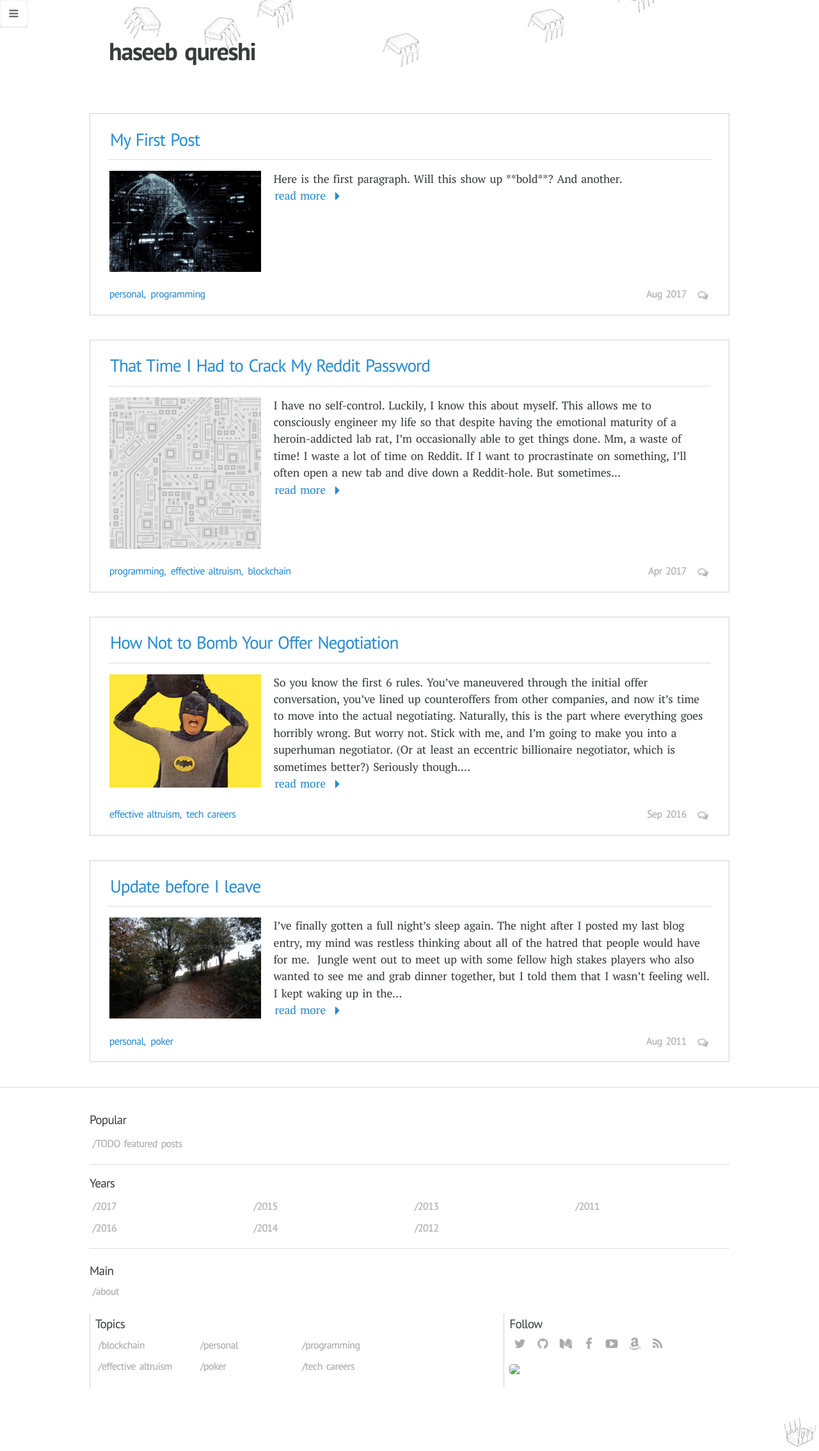
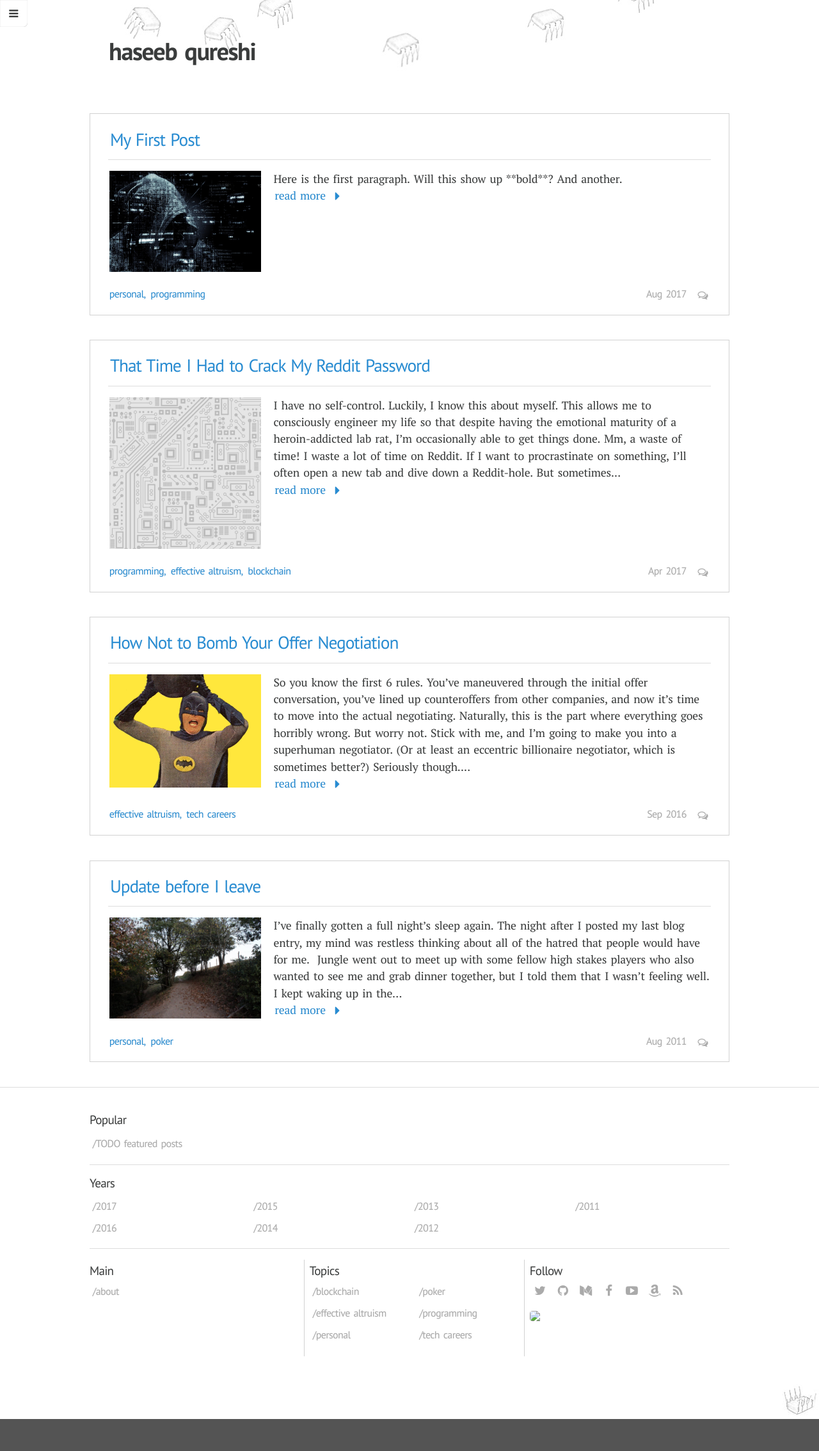
Before and after one commit to rachelbasse/haseebq, a Jekyll site: the page built from index.html, in a window 1280 px wide. Shown: the whole page at 64% size. Built offline with Jekyll 4.4.1, drawn with Linux system fonts in a browser that asks for light colours; nearby versions of some CDN libraries; some web fonts are replaced; comment, search, counter and statistics services are not loaded; after the commit the page ends 2218 px from its top, so only the background shows below that.

Commit message:
fix css: columns, site-menu trigger

```diff
--- a/_layouts/default.html
+++ b/_layouts/default.html
@@ -37,7 +37,7 @@
         </div>
         <div class="ui divider"></div>
         <div class="ui tight small header">Years</div>
-        <div class="menulist">
+        <div class="years menulist">
           <a class="item" href="{{ site.url }}/2017">/2017</a>
           <a class="item" href="{{ site.url }}/2016">/2016</a>
           <a class="item" href="{{ site.url }}/2015">/2015</a>
--- a/assets/css/haseebq.css
+++ b/assets/css/haseebq.css
@@ -31,7 +31,7 @@
 @media all and (min-width: 801px)
 {.divider.item { border-left: solid 1px rgb(210,210,210); }}
 .site-menu.trigger
-{ border-radius: 4px; }
+{ border-radius: 0 0 6px 0; }
 /* =============================================================================
   box-shadow
 ============================================================================= */
@@ -60,7 +60,7 @@
  -webkit-column-gap: 16px; /* Chrome, Safari, Opera */
     -moz-column-gap: 16px; /* Firefox */
          column-gap: 16px; }
-.menulist
+.menulist.years
 {   -webkit-columns: auto 4; /* Chrome, Safari, Opera */
  -moz-column-count: 4; /* Firefox */
  -moz-column-width: auto; /* Firefox */
```
